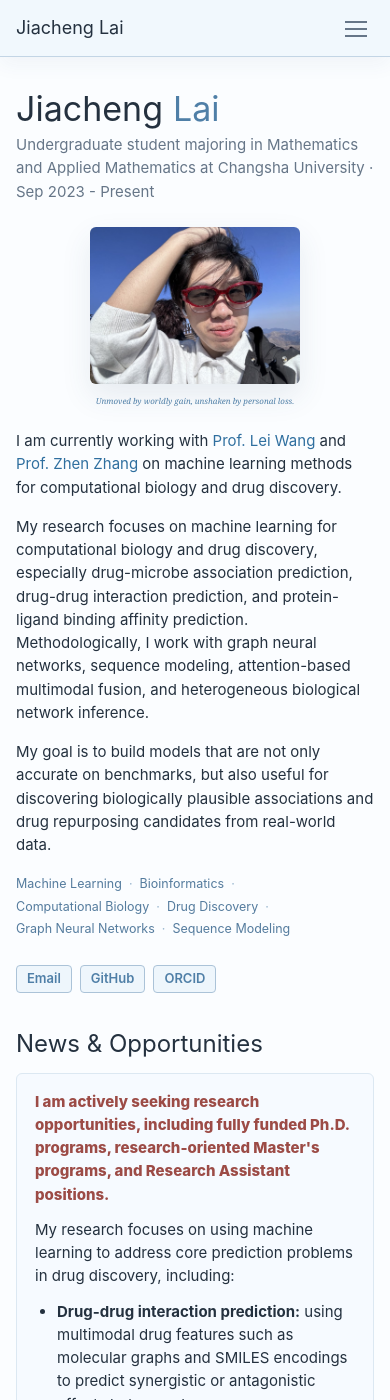
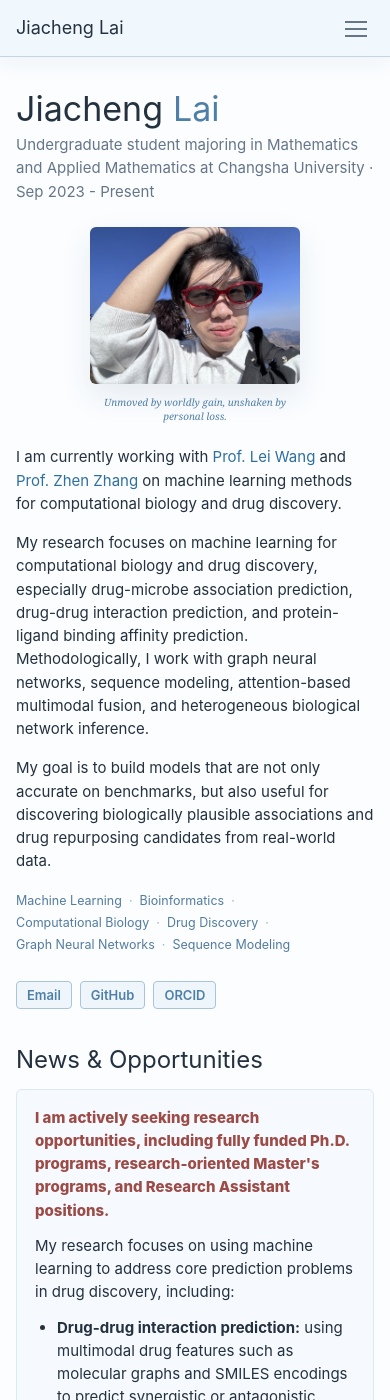
Before and after one commit to jiachenglai/jiachenglai.github.io, a Jekyll site: the page built from index.html, in a window 390 px wide and 1400 px high. Built offline with Jekyll 4.4.1, drawn with Linux system fonts in a browser that asks for light colours.

Commit message:
Adjust motto font size

```diff
--- a/assets/styles.css
+++ b/assets/styles.css
@@ -188,7 +188,7 @@ a:hover {
 .profile .motto {
   color: var(--global-theme);
   font-family: Georgia, "Times New Roman", serif;
-  font-size: 8px;
+  font-size: 10px;
   font-style: italic;
   line-height: 1.35;
 }
@@ -711,7 +711,7 @@ section[id] {
   }
 
   .profile .motto {
-    font-size: 8px;
+    font-size: 10px;
   }
 
   .research-keywords {
```
